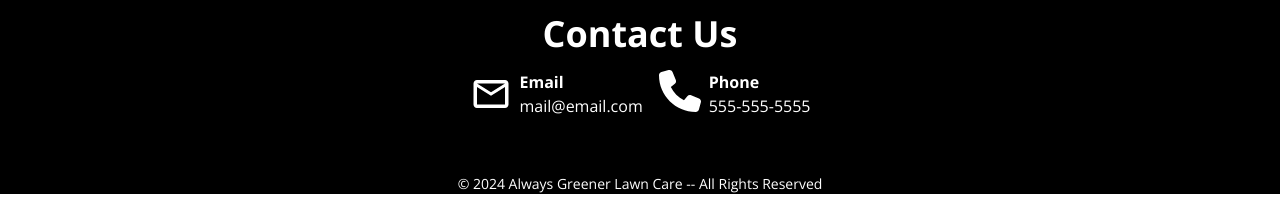
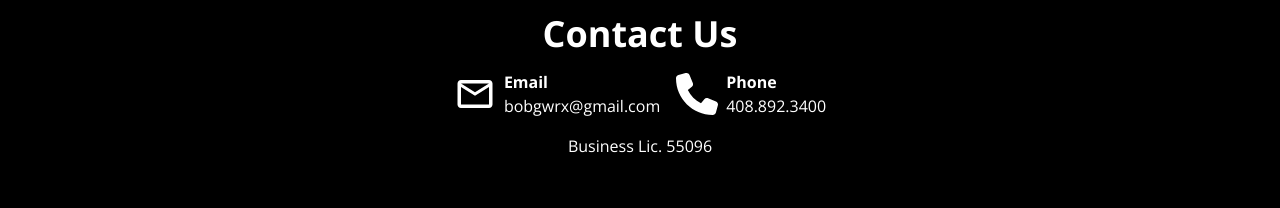
Before and after one commit to nickhosman/always-greener, a React (Vite) app: page / in a window 1280 px wide. Shown: the part 1818-2026 px from the top of the page. Built offline with nearby package versions, Linux system fonts and the light colour scheme.

Commit message:
finishing touches

```diff
--- a/src/Contact/Contact.jsx
+++ b/src/Contact/Contact.jsx
@@ -10,16 +10,19 @@ export default function Contact() {
                     <MdOutlineMailOutline size={42}/>
                     <div>
                         <span className="font-bold">Email</span>
-                        <p>mail@email.com</p>
+                        <p>bobgwrx@gmail.com</p>
                     </div>
                 </div>
-                <div className="flex gap-2">
+                <div className="flex items-center gap-2">
                     <FaPhone size={42}/>
                     <div>
                         <span className="font-bold">Phone</span>
-                        <p>555-555-5555</p>
+                        <p>408.892.3400</p>
                     </div>
                 </div>
+            </div>
+            <div className="flex flex-col items-center gap-4">
+                <p>Business Lic. 55096</p>
             </div>
         </div>
     )
--- a/src/Hero/Hero.jsx
+++ b/src/Hero/Hero.jsx
@@ -6,7 +6,7 @@ function Hero() {
     return (
         <div className="relative grid sm:grid-cols-2 xl:grid-cols-[1fr_1fr_0.5fr] text-white md:h-[32rem] w-full justify-center">
             <div className="flex items-center justify-center xl:justify-end md:h-[32rem] relative">
-                <img className="h-4/5 object-contain box-border max-height-96" src="https://i.ibb.co/NSRcgs7/Always-Greener-No-Text-v7-small.png" alt="" />
+                <img className="h-4/5 object-contain box-border max-height-96" src="https://i.ibb.co/mG4cb77/Always-Greener-Neon-cmall.png" alt="" />
             </div>
             <div className="flex flex-col md:flex-row md:items-center md:w-full md:py-20 gap-4 relative box-border p-4">
                 <div className="flex flex-col gap-4 items-start p-4">
--- a/src/Nav/Nav.jsx
+++ b/src/Nav/Nav.jsx
@@ -1,7 +1,7 @@
 function Nav() {
     return (
         <nav className="flex w-full gap-4 items-center justify-center bg-green-700 text-white h-12 box-border p-1">
-            <img className="max-h-full" src="https://i.ibb.co/RDKn2gg/Always-Greener-High-Res-1.png" alt="" />
+            <img className="max-h-full" src="https://i.ibb.co/mvMJDV3/Always-Greener-Neon-no-border.png" alt="" />
             <img className="max-h-full max-w-3/4" src="https://i.ibb.co/qk91jN6/flat-text.png" alt="" />
         </nav>
     );
```
